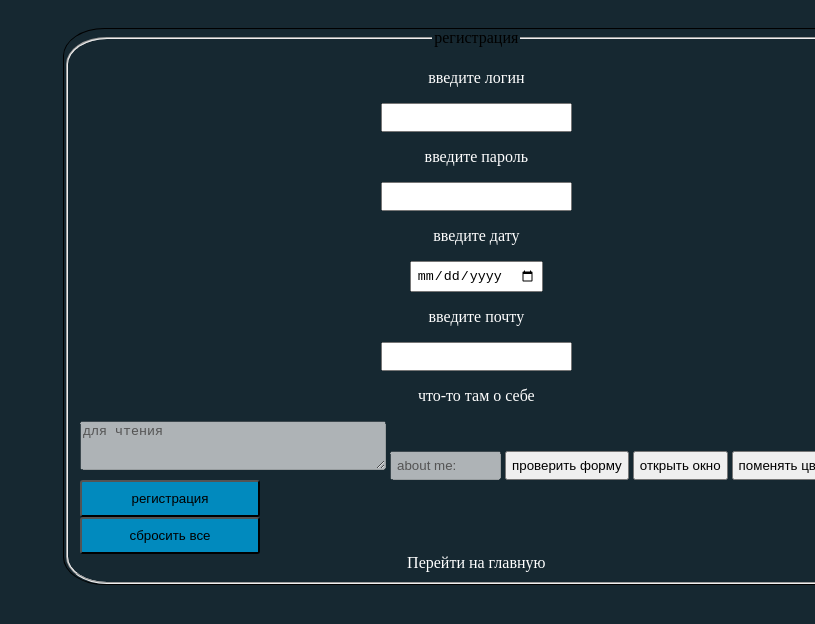
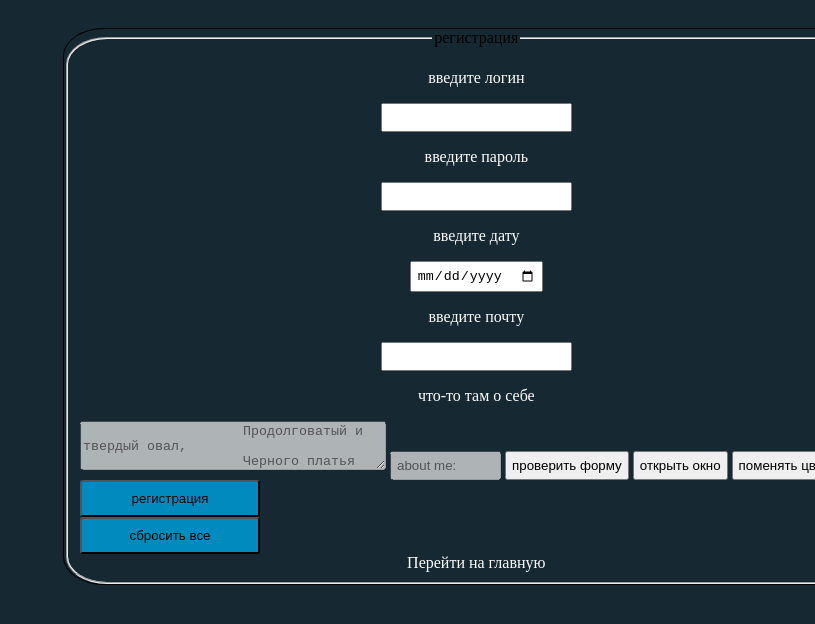
Before and after one commit to polina-mrak/itogzad, a website: page index-form.html in a window 1280 px wide. Shown: the top 624 px of the page, without its empty margins (465-1280 px from the left). Drawn offline with Linux system fonts and the light colour scheme.

Commit message:
add literature

```diff
--- a/index-form.html
+++ b/index-form.html
@@ -12,7 +12,6 @@
         <div id="mainmodal" class="mh">
             <div id="modal">
                 модальное окно
-                <!-- <a href="#" onclick="modalhide()">kfhgjgjh</a> -->
                 <input type="button" onclick="modalhide()" value="закрыть окно">
             </div>
         </div>
@@ -29,7 +28,11 @@
                 <input type="email  " name="email" id="email">
                 </select>
                 <p>что-то там о себе </p>
-                <textarea name="about" id="" cols="10" rows="2" disabled>для чтения </textarea>
+                <textarea name="about" id="" cols="10" rows="2" disabled>
+                    Продолговатый и твердый овал,
+                    Черного платья раструбы…
+                    Юная бабушка! Кто целовал
+                    Ваши надменные губы? </textarea>
                 <input type="text" name="about" maxlength="10" size="10" value="about me:" disabled>
 
                 <input type="button" onclick="y()" value="проверить форму">
```
Also changed, not shown: index.html (+0 -10 lines), favicon.ico (added).
